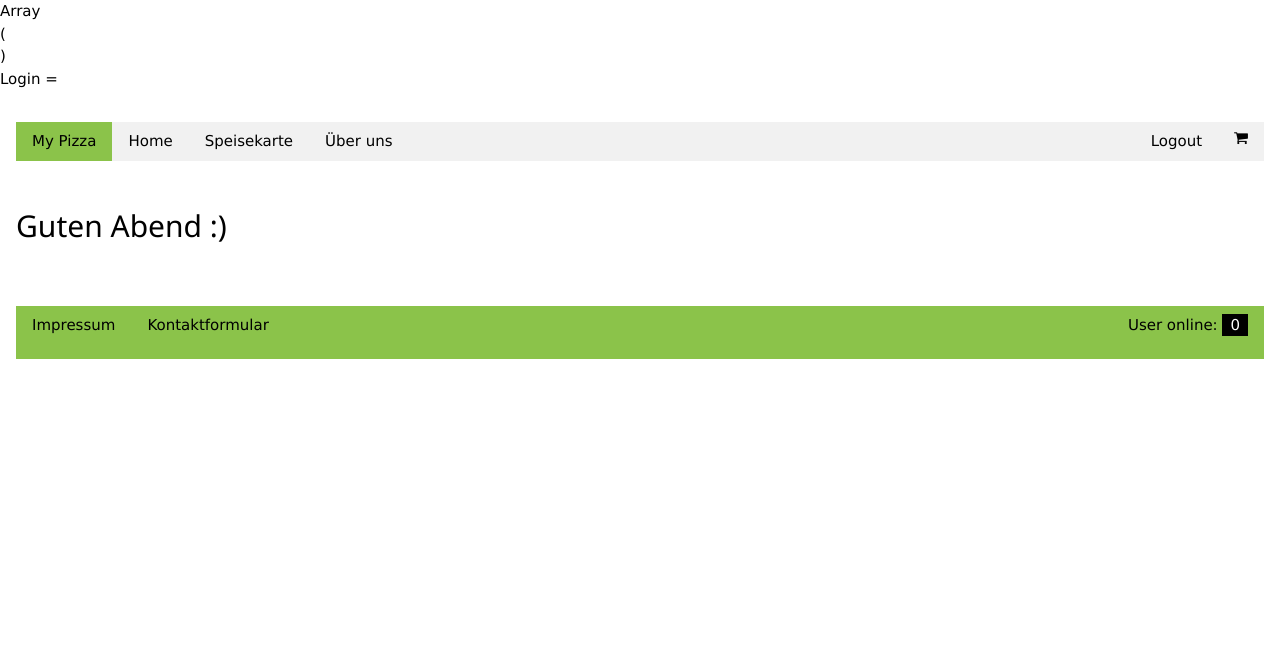
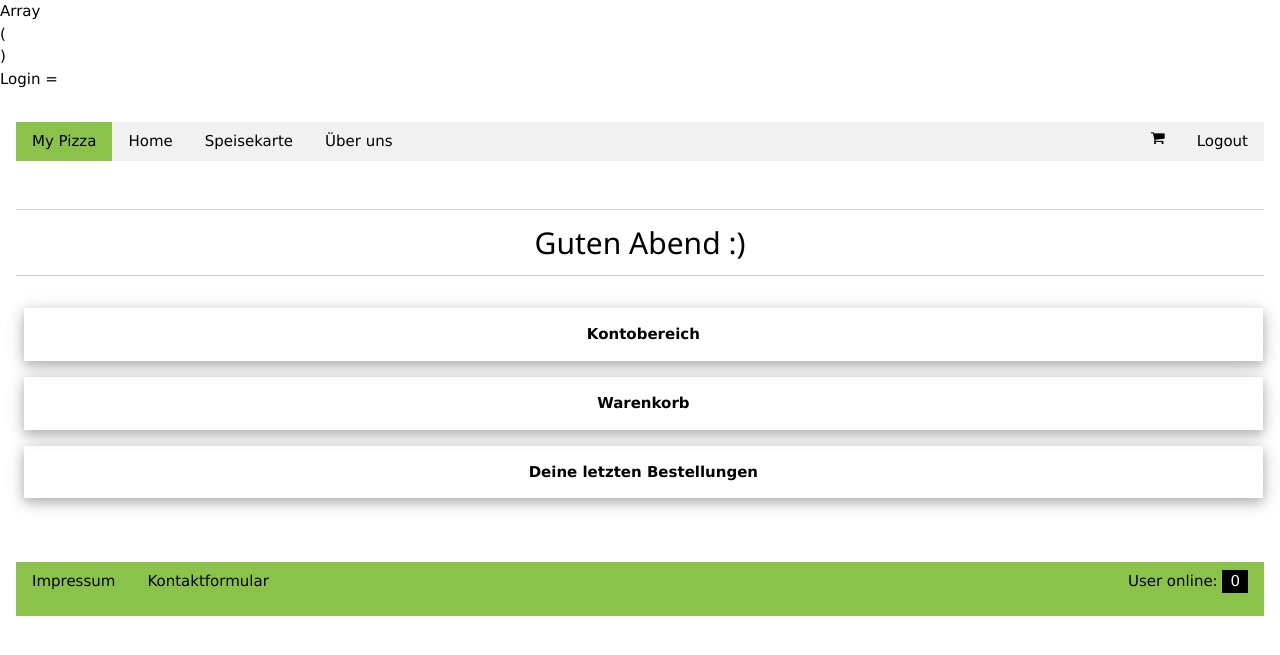
Before and after one commit to knoms/myPizza, a PHP site: page /php/welcome.php in a window 1280 px wide. Shown: the top 655 px of the page. Run offline with PHP 8.4, Linux system fonts and the light colour scheme; data that the repository does not hold is empty.

Commit message:
Update welcome.php

```diff
--- a/php/welcome.php
+++ b/php/welcome.php
@@ -55,12 +55,14 @@ echo nl2br(print_r($_SESSION,true)); // Nur zu Debugzwecken, kann auskommentiert
 	  <a href="../index.php" class="w3-bar-item w3-button">Home</a>
 	  <a href="../speisekarte.php" class="w3-bar-item w3-button">Speisekarte</a>
 	  <a href="../ueberUns.php" class="w3-bar-item w3-button">Über uns</a>
-	  <a href="../warenkorb.php" class="w3-bar-item w3-button w3-right"><i class="../w3-large fa fa-shopping-cart"></i></a>
 	  <a href="logout.php" class="w3-bar-item w3-button w3-right">Logout</a>
+	   <a href="../warenkorb.php" class="w3-bar-item w3-button w3-right"><i class="../w3-large fa fa-shopping-cart"></i></a>
 	</div>
 </header>
 
-	<div class="w3-container">
+
+	<div class="w3-container w3-center">
+		<div class="w3-panel w3-border-top w3-border-bottom">
 
   		<?php
   			$row = 1;
@@ -95,8 +97,28 @@ echo nl2br(print_r($_SESSION,true)); // Nur zu Debugzwecken, kann auskommentiert
   		?>
 
 	</div>
+	</div>
 
+	<!-- Inhalt der Webseite -->
+	<div class="w3-row-padding">
+	<a href="../konto.php" style="text-decoration: none;">
+	<div class="w3-panel w3-margin w3-card-4 w3-center w3-hover-opacity" style="width: 98%">
+	  <p><b>Kontobereich</b></p>
+	</div>
+	</a>
 
+	<a href="../warenkorb.php" style="text-decoration: none;">
+	<div class="w3-panel w3-card-4 w3-center w3-margin w3-hover-opacity" style="width: 98%">
+	  <p><b>Warenkorb</b></p>
+	</div>
+	</a>
+
+	<a href="#" style="text-decoration: none;">
+	<div class="w3-panel w3-card-4 w3-center w3-margin w3-hover-opacity" style="width: 98%">
+	  <p><b>Deine letzten Bestellungen</b></p>
+	</div>
+	</div>
+	</a>
 
 
 
```
